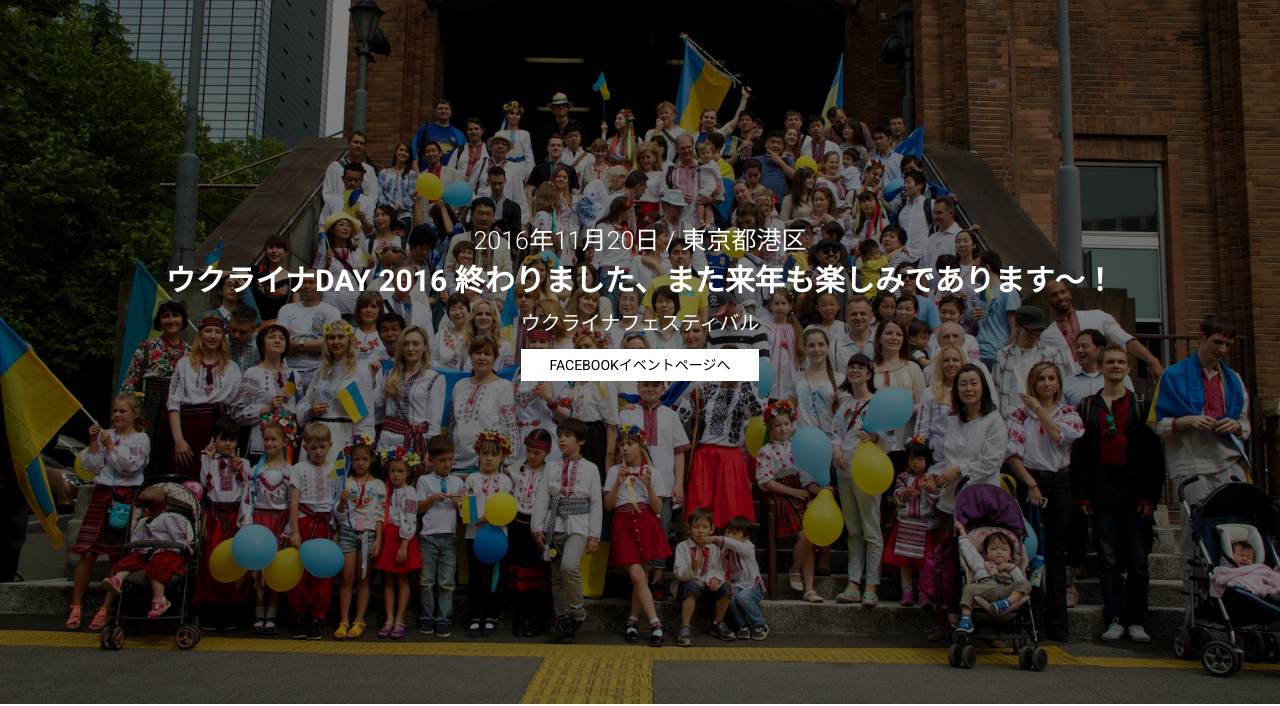
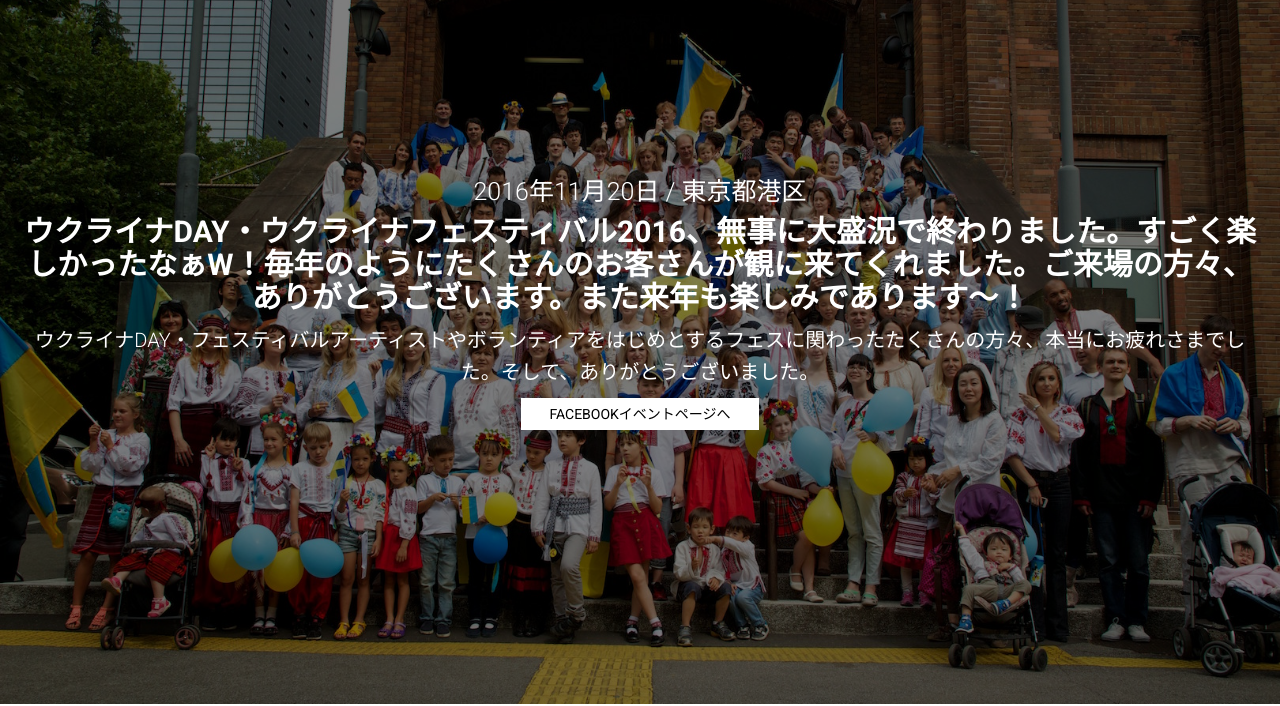
Before and after one commit to Kraiany/festival, a website: page index.html in a window 1280 px wide. Shown: the part 96-802 px from the top of the page. Drawn offline with Linux system fonts and the light colour scheme; files whose address does not match are found by name.

Commit message:
Thank you notice

```diff
--- a/index.html
+++ b/index.html
@@ -65,9 +65,8 @@
 
             <h2>2016年11月20日 / 東京都港区</h2>
 
-            <h1>ウクライナDAY 2016 終わりました、また来年も楽しみであります〜！</h1>
-
-            <p>ウクライナフェスティバル</p>
+            <h1>ウクライナDAY・ウクライナフェスティバル2016、無事に大盛況で終わりました。すごく楽しかったなぁw！毎年のようにたくさんのお客さんが観に来てくれました。ご来場の方々、ありがとうございます。また来年も楽しみであります〜！</h1>
+            <p>ウクライナDAY・フェスティバルアーティストやボランティアをはじめとするフェスに関わったたくさんの方々、本当にお疲れさまでした。そして、ありがとうございました。</p>
 
             <a class="btn btn-white" href="https://www.facebook.com/events/1381384715220066/">Facebookイベントページへ</a>
 
```
